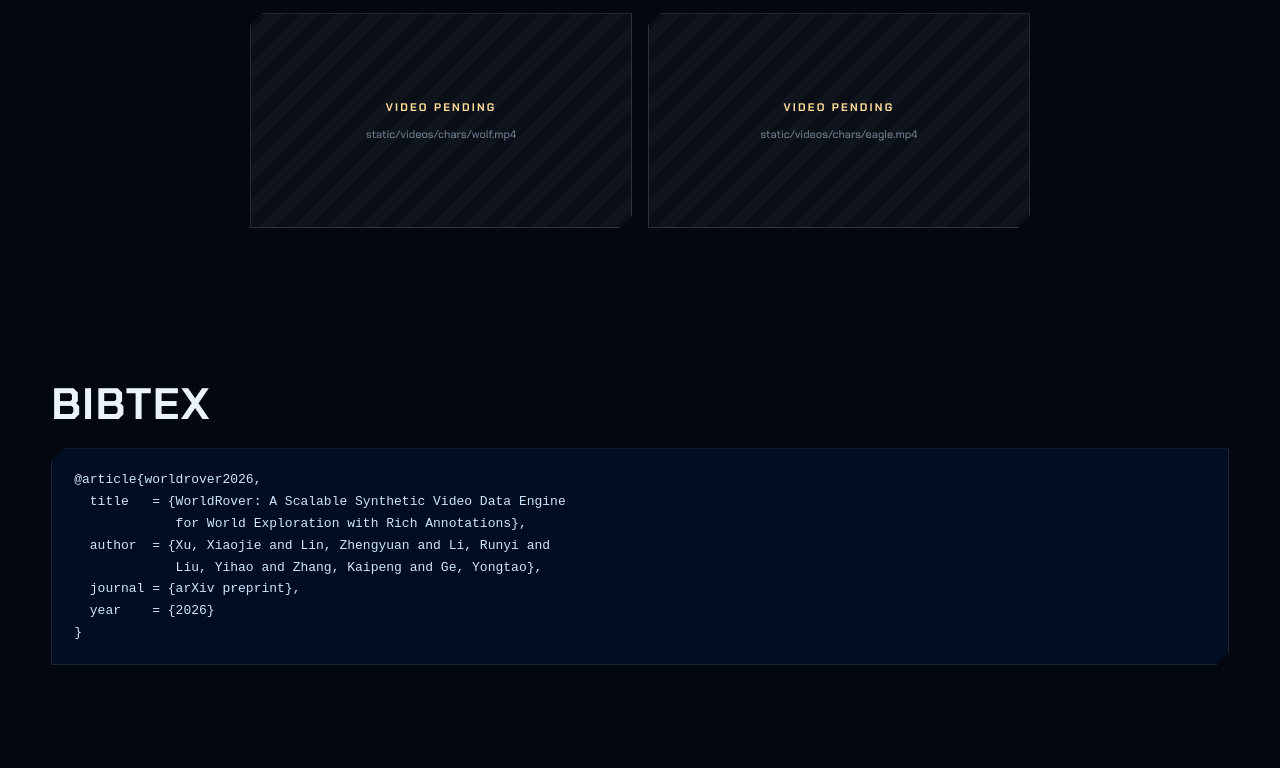
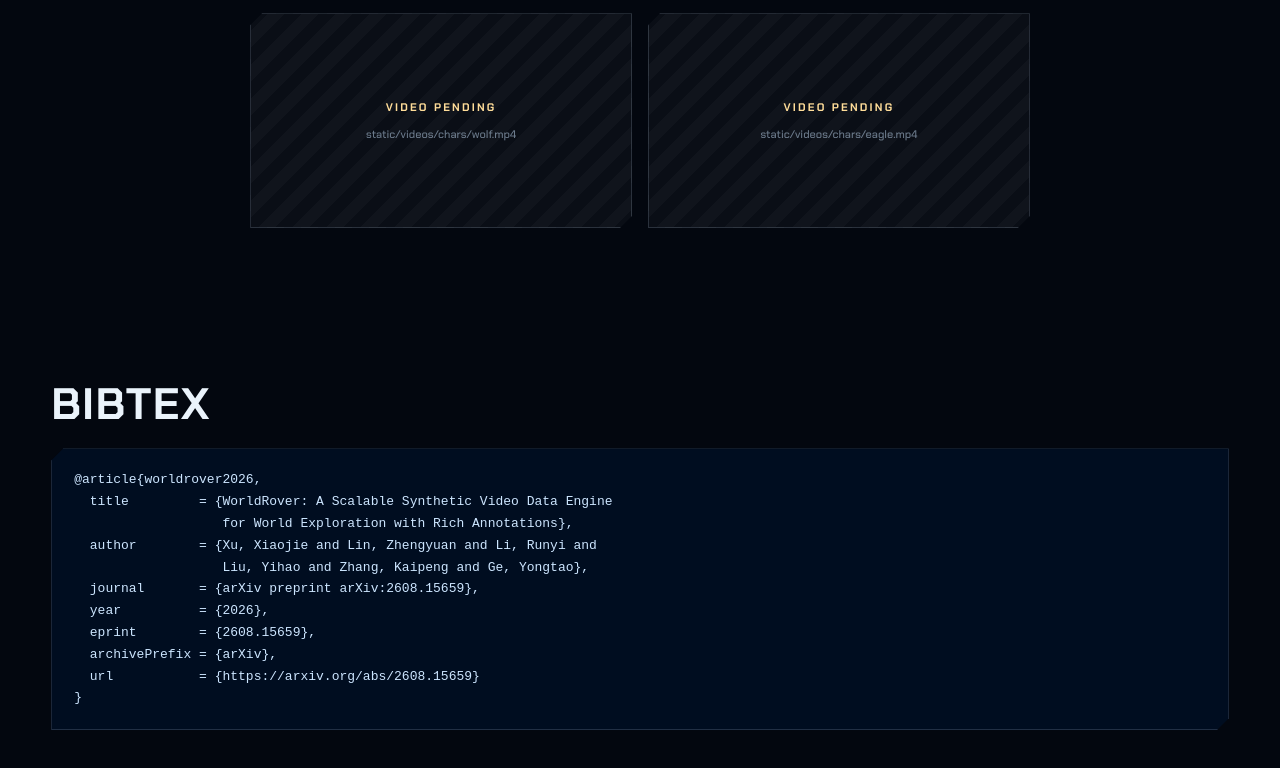
Before and after one commit to AlayaLab/WorldRover, a plain HTML site: page index.html in a window 1280 px wide. Shown: the part 4761-5529 px from the top of the page. Drawn offline with nearby package versions, Linux system fonts and the light colour scheme.

Commit message:
Cite the arXiv entry
Adds eprint, archivePrefix and url so the entry resolves to
arxiv.org/abs/2608.15659, and names the preprint in the journal field.

Co-Authored-By: Claude Opus 5 <noreply@anthropic.com>

```diff
--- a/index.html
+++ b/index.html
@@ -305,12 +305,15 @@
     <div class="wrap reveal">
       <h2 class="title">BibTeX</h2>
 <pre><code>@article{worldrover2026,
-  title   = {WorldRover: A Scalable Synthetic Video Data Engine
-             for World Exploration with Rich Annotations},
-  author  = {Xu, Xiaojie and Lin, Zhengyuan and Li, Runyi and
-             Liu, Yihao and Zhang, Kaipeng and Ge, Yongtao},
-  journal = {arXiv preprint},
-  year    = {2026}
+  title         = {WorldRover: A Scalable Synthetic Video Data Engine
+                   for World Exploration with Rich Annotations},
+  author        = {Xu, Xiaojie and Lin, Zhengyuan and Li, Runyi and
+                   Liu, Yihao and Zhang, Kaipeng and Ge, Yongtao},
+  journal       = {arXiv preprint arXiv:2608.15659},
+  year          = {2026},
+  eprint        = {2608.15659},
+  archivePrefix = {arXiv},
+  url           = {https://arxiv.org/abs/2608.15659}
 }</code></pre>
     </div>
   </section>
```
